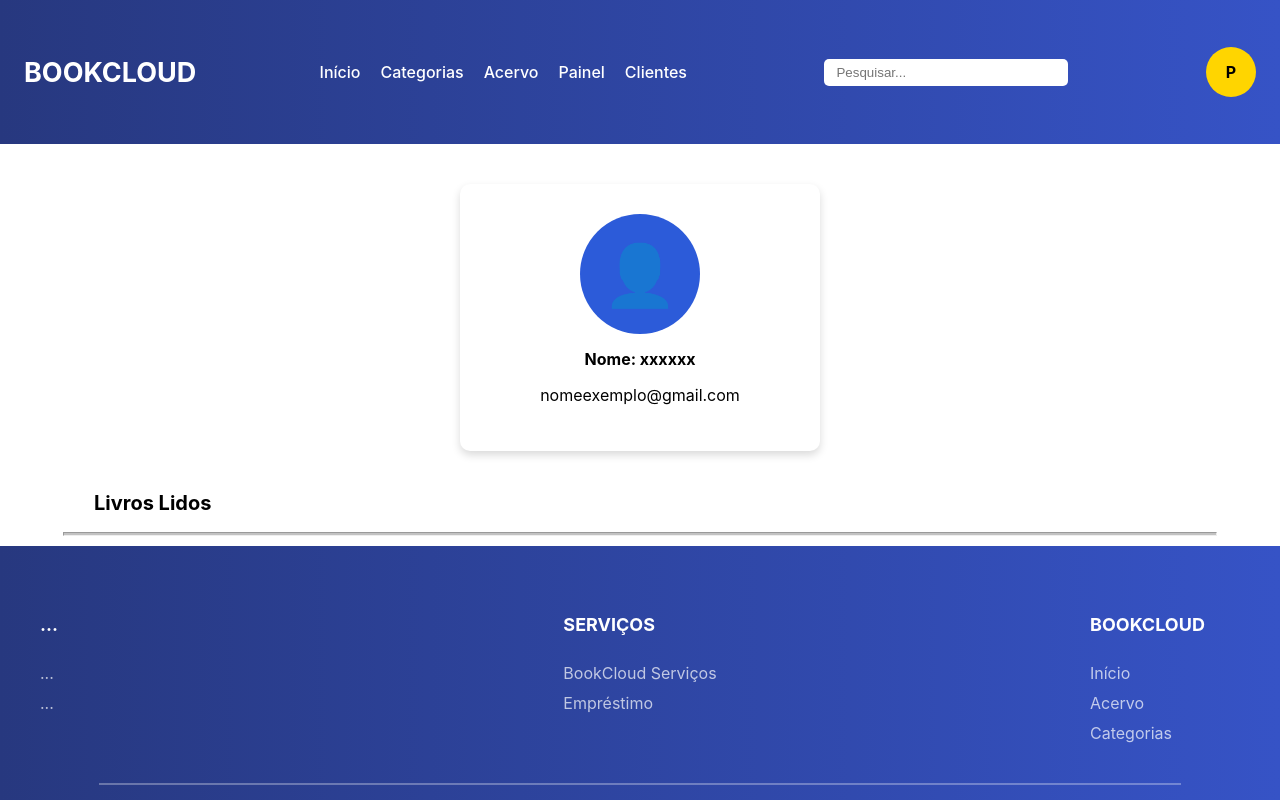
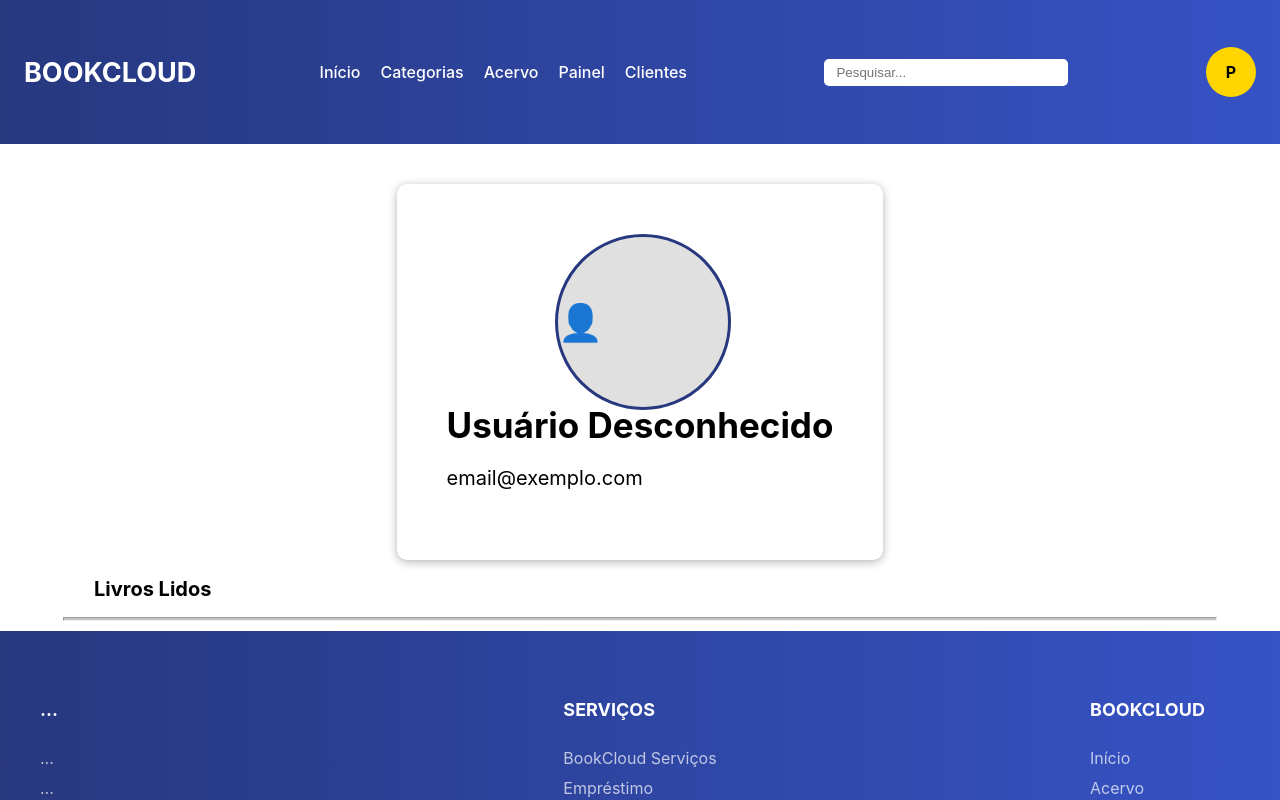
Before and after one commit to j-Brazx/FrontEnd-BOOKCLOUD, a React (Create React App) app: page /perfil in a window 1280 px wide. Shown: the top 800 px of the page. Built offline with nearby package versions, Linux system fonts and the light colour scheme.

Commit message:
botar ft do user

```diff
--- a/src/componentes/pages/perfil/perfil.js
+++ b/src/componentes/pages/perfil/perfil.js
@@ -1,14 +1,110 @@
-import React from "react";
+import { useEffect, useState } from "react";
 import styled from "styled-components";
 
+const Card = styled.div`
+  background: white;
+  justify-self: center;
+  margin-top: 40px;
+  border-color: none;
+  border-radius: 10px;
+  box-shadow: 0px 2px 10px rgba(0, 0, 0, 0.3);
+   min-width: 200px;  /* nunca menor que 200px */
+  max-width: 500px;  /* nunca maior que 350px */
+  padding: 50px;
+  flex: 1;
+`;
+
+const AvatarWrapper = styled.div`
+  position: relative;
+  width: 170px;
+  height: 170px;
+  justify-self: center;
+`;
+
+const Avatar = styled.img`
+  width: 100%;
+  height: 100%;
+  border-radius: 50%;
+  object-fit: cover;
+  cursor: pointer;
+  border: 3px solid #27387f;
+`;
+
+const DefaultAvatar = styled.div`
+  width: 100%;
+  height: 100%;
+  border-radius: 50%;
+  background-color: #e0e0e0;
+  display: flex;
+  align-items: center;
+  font-size: 36px;
+  color: #27387f;
+  cursor: pointer;
+  border: 3px solid #27387f;
+`;
+
+const InputFile = styled.input`
+  position: absolute;
+  top: 0;
+  left: 0;
+  width: 100%;
+  height: 100%;
+  opacity: 0;
+  cursor: pointer;
+`;
+
+const UserInfo = styled.div`
+  display: flex;
+  flex-direction: column;
+`;
+
+const Nome = styled.h2`
+  font-size: 35px;
+  margin: 0;
+`;
+const Email = styled.p`
+  font-size: 20px;
+  `;
+
 export default function ProfileCard() {
+  const [usuario, setUsuario] = useState(null);
+  const [foto, setFoto] = useState(null);
+
+  useEffect(() => {
+    const dados = localStorage.getItem("usuario");
+    if (dados) {
+      setUsuario(JSON.parse(dados));
+    }
+    const fotoSalva = localStorage.getItem("fotoUsuario");
+    if (fotoSalva) {
+      setFoto(fotoSalva);
+    }
+  }, []);
+
+  const handleFotoChange = (e) => {
+    const file = e.target.files[0];
+    if (file) {
+      const imageUrl = URL.createObjectURL(file);
+      setFoto(imageUrl);
+      localStorage.setItem("fotoUsuario", imageUrl);
+    }
+  };
+
   return (
     <>
     <Card>
-        <Avatar>👤</Avatar>
+      <AvatarWrapper>
+        {foto ? (
+          <Avatar src={foto} alt="Foto de perfil" />
+        ) : (
+          <DefaultAvatar>👤</DefaultAvatar>
+        )}
+        <InputFile type="file" accept="image/*" onChange={handleFotoChange} />
+      </AvatarWrapper>
+
       <UserInfo>
-          <strong>Nome: xxxxxx</strong>
-          <p>nomeexemplo@gmail.com</p>
+        <Nome>{usuario?.nome || "Usuário Desconhecido"}</Nome>
+        <Email>{usuario?.email || "email@exemplo.com"}</Email>
       </UserInfo>
     </Card>
 
@@ -16,13 +112,11 @@ export default function ProfileCard() {
         <Lidos>Livros Lidos</Lidos>
       </Card2>
       <Linha></Linha>
-
-
-
-
         </>
   );
 }
+
+
 
 const Linha = styled.hr`
   width: 90%;
@@ -32,7 +126,6 @@ const Linha = styled.hr`
 `;
 
 const Lidos = styled.h2`
-  font-weight: bold;
   font-size: 20px;
   margin-left: 30px;
 `;
@@ -40,41 +133,3 @@ const Lidos = styled.h2`
 const Card2 = styled.div`
   margin-left: 5vw;
 `;
-
-const Card = styled.div`
-  display: flex;
-  flex-direction: column;
-  align-items: center;
-  background: white;
-  box-shadow: 0 4px 8px rgba(0, 0, 0, 0.15);
-  border-radius: 10px;
-  padding: 30px;
-  width: 300px;
-  margin-bottom: 40px;
-  justify-self: center;
-  margin-top: 40px;
-
-  @media (max-width: 500px) {
-    width: 90%;
-  }
-`;
-
-const Avatar = styled.div`
-  width: 120px;
-  height: 120px;
-  border-radius: 50%;
-  background: #2c5bd9;
-  display: flex;
-  justify-content: center;
-  align-items: center;
-  font-size: 60px;
-  color: white;
-  margin-bottom: 15px;
-`;
-
-const UserInfo = styled.div`
-  text-align: center;
-  r strong {
-    display: block;
-  }
-`;
```
Lines whose indentation alone changed are shown as unchanged.
